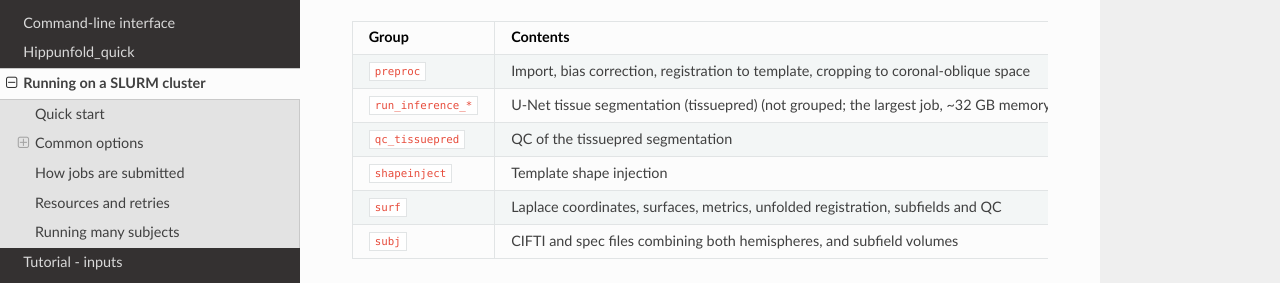
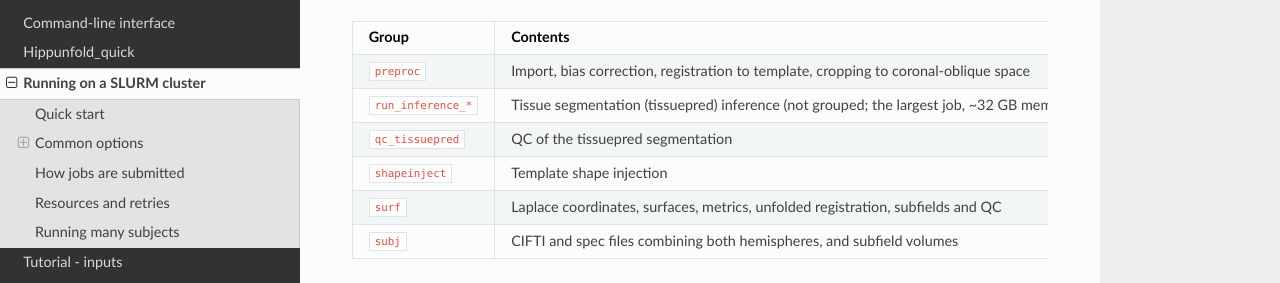
Before and after one commit to khanlab/hippunfold, a Sphinx documentation site: the page built from docs/usage/slurm.md, in a window 1280 px wide and 900 px high, scrolled down 2258 px. Shown: the part 162-445 px from the top of the window. Built offline with Sphinx 7.4.7 and the Read the Docs theme 3.1.0, drawn with Linux system fonts in a browser that asks for light colours.

Commit message:
Use tissuepred consistently for the tissue segmentation step
Mention U-Net only once in pipeline.md to describe the model architecture

Co-Authored-By: Claude Opus 5.5 <noreply@anthropic.com>

```diff
--- a/docs/usage/slurm.md
+++ b/docs/usage/slurm.md
@@ -67,7 +67,7 @@ Each HippUnfold rule specifies its memory (`mem_mb`), runtime and number of thre
 | Group | Contents | Jobs per subject |
 |---|---|---|
 | `preproc` | Import, bias correction, registration to template, cropping to coronal-oblique space | 1 |
-| `run_inference_*` | U-Net tissue segmentation (tissuepred) (not grouped; the largest job, ~32 GB memory) | 1 per hemisphere |
+| `run_inference_*` | Tissue segmentation (tissuepred) inference (not grouped; the largest job, ~32 GB memory) | 1 per hemisphere |
 | `qc_tissuepred` | QC of the tissuepred segmentation | 1 per hemisphere |
 | `shapeinject` | Template shape injection | 1 per hemisphere |
 | `surf` | Laplace coordinates, surfaces, metrics, unfolded registration, subfields and QC | 1 per hemisphere and label (hipp, dentate) |
--- a/hippunfold/workflow/report/tissuepred_qc.rst
+++ b/hippunfold/workflow/report/tissuepred_qc.rst
@@ -1 +1 @@
-Dice overlap for tissuepred (U-Net) vs f3d reg segmentation
+Dice overlap for tissuepred vs f3d reg segmentation
```
Also changed, not shown: docs/pipeline/pipeline.md (+5 -5 lines), docs/usage/faq.md (+1 -1 lines), 1 other file.
